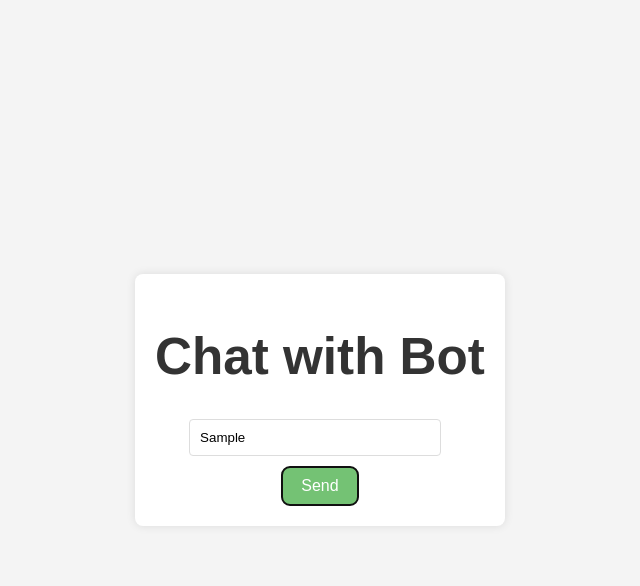
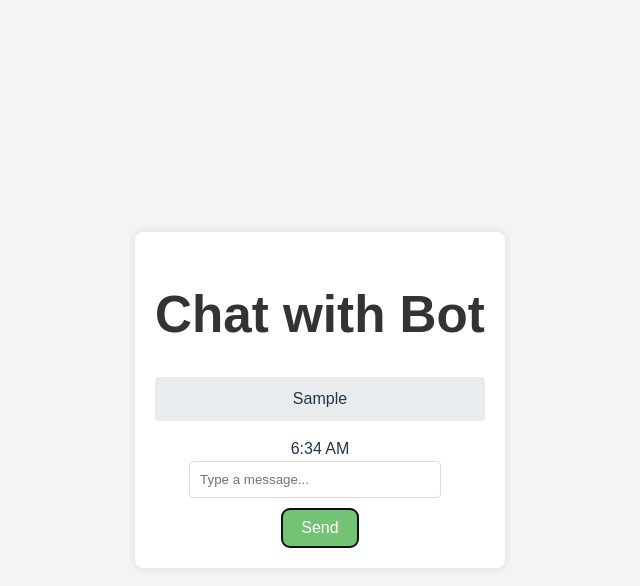
Before and after one commit to prakhar-radhakrishnan/bot_UI, a React (Vite) app in the folder client/: page / in a window 1280 px wide. Both pictures are taken after typing "Sample" into the empty fields and a click on the button "Send". Shown: the top 586 px of the page, without its empty margins (320-960 px from the left). Built offline with nearby package versions, Linux system fonts and the light colour scheme; no server answers.

Commit message:
Update BotUI.jsx

```diff
--- a/client/src/components/BotUI.jsx
+++ b/client/src/components/BotUI.jsx
@@ -3,20 +3,41 @@ import axios from 'axios';
 import '../styles.css';  // Import the CSS file
 
 const BotUI = () => {
+  const [messages, setMessages] = useState([]);
   const [message, setMessage] = useState('');
-  const [response, setResponse] = useState('');
 
   const handleSubmit = async (e) => {
     e.preventDefault();
+
+    // Function to format time to hh:mm AM/PM
+    const formatTime = (date) => {
+      let hours = date.getHours();
+      const minutes = date.getMinutes();
+      const ampm = hours >= 12 ? 'PM' : 'AM';
+      hours = hours % 12 || 12; // Convert to 12-hour format
+      const formattedMinutes = minutes < 10 ? `0${minutes}` : minutes;
+      return `${hours}:${formattedMinutes} ${ampm}`;
+    };
+
+    // Get the current time
+    const timestamp = formatTime(new Date());
+
+    // Add the user's message to the message array with the timestamp
+    const newMessages = [
+      ...messages,
+      { text: message, sender: 'user', time: timestamp }
+    ];
+
+    setMessages(newMessages);
+    setMessage('');
+
     try {
       // Send the message to the backend
       const res = await axios.post('https://bot-pxapi.vercel.app/echo', { message });
 
-
-      // Update the response state with the reply from the backend
-      setResponse(res.data.response);
+      // Add the bot's response to the message array with the timestamp
+      setMessages([...newMessages, { text: res.data.response, sender: 'bot', time: formatTime(new Date()) }]);
     } catch (error) {
-      // Log any error that occurs
       console.error("Error sending message", error);
     }
   };
@@ -24,23 +45,28 @@ const BotUI = () => {
   return (
     <div className="container">
       <h1>Chat with Bot</h1>
-      <form onSubmit={handleSubmit}>
+      <div className="chat-box">
+        {messages.map((msg, index) => (
+          <div key={index} className={`message ${msg.sender}`}>
+            <p>{msg.text}</p>
+            <span className="timestamp">{msg.time}</span>
+          </div>
+        ))}
+      </div>
+      <form className="input-form" onSubmit={handleSubmit}>
         <input
+          className="input-box"
           type="text"
           value={message}
           onChange={(e) => setMessage(e.target.value)}
           placeholder="Type a message..."
         />
-        <button type="submit">
+        <button className="send-button" type="submit">
           Send
         </button>
       </form>
-      {response && <p>Bot: {response}</p>}
     </div>
   );
 };
 
 export default BotUI;
-
-
-//testt
```
